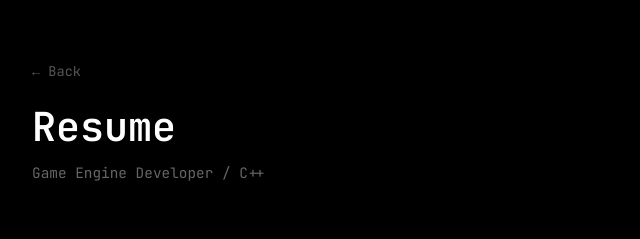
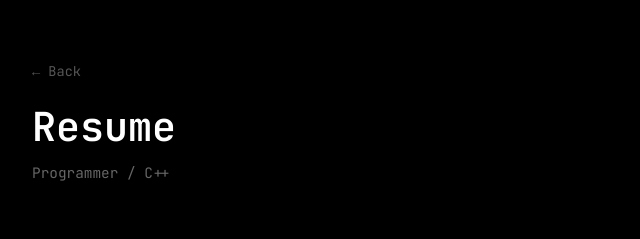
Before and after one commit to EsgiJ/esgij.github.io, a plain HTML site: page resume.html in a window 1280 px wide. Shown: the top 239 px of the page, 108-748 px from the left. Drawn offline with Linux system fonts and the light colour scheme.

Commit message:
Resume page change

```diff
--- a/resume.html
+++ b/resume.html
@@ -13,7 +13,7 @@
         <header class="page-header">
             <a href="index.html" class="back-link">← Back</a>
             <h1 class="page-title">Resume</h1>
-            <p class="page-subtitle">Game Engine Developer / C++</p>
+            <p class="page-subtitle">Programmer / C++</p>
         </header>
 
         <!-- Resume Content -->
```
